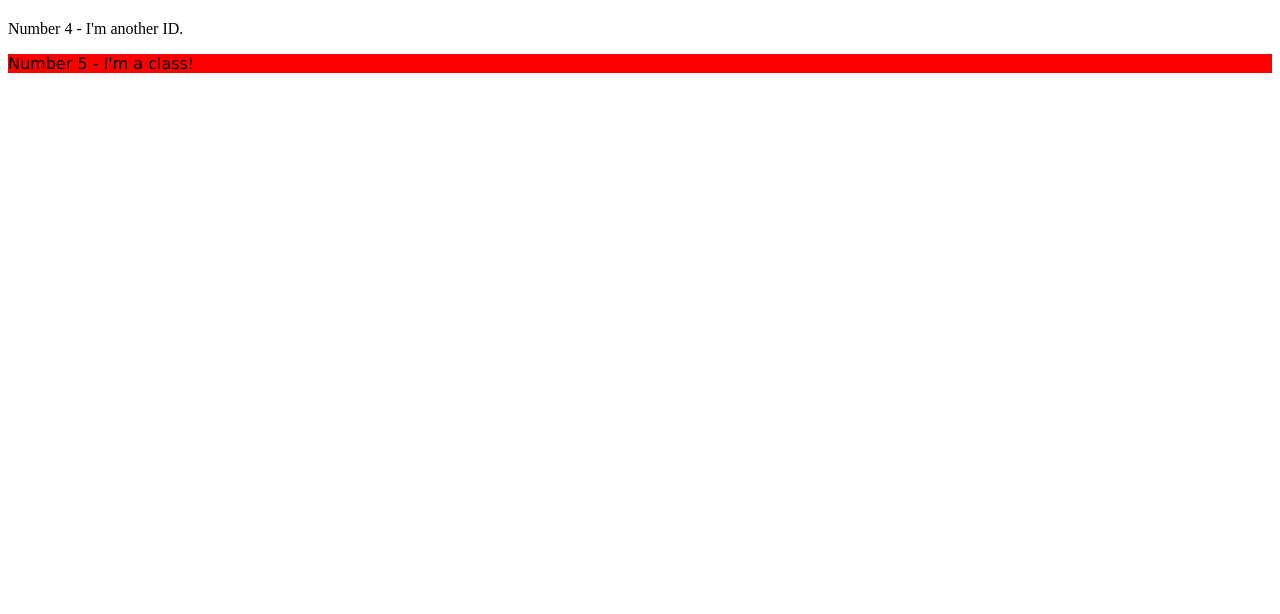
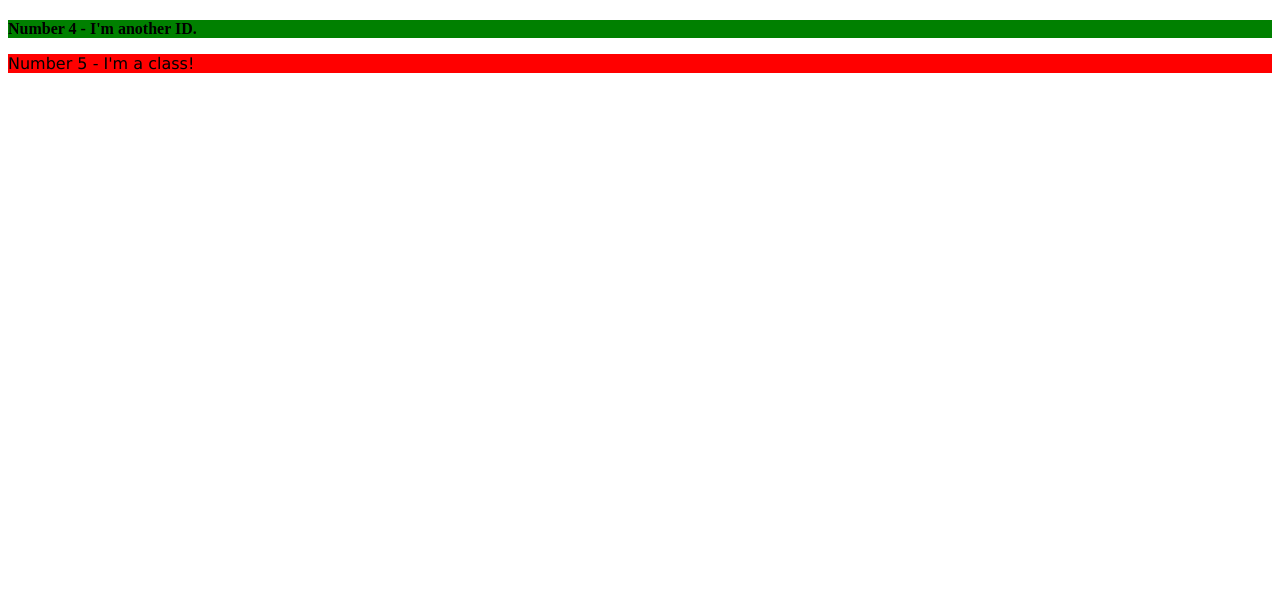
Before and after one commit to tford7718/odin_project, a plain HTML site: page html_css_exercises/exercise2.html in a window 1280 px wide. Shown: the part 186-800 px from the top of the page. Drawn offline with Linux system fonts and the light colour scheme.

Commit message:
exercise 2 attempt 5

```diff
--- a/html_css_exercises/exercise2.html
+++ b/html_css_exercises/exercise2.html
@@ -11,7 +11,7 @@
     <p class="odd">Number 1 - I'm a class!</p>
     <div id="number2">Number 2 - I'm one ID.</div>
     <p class="odd" style="font-size: 36px;">Number 3 - I'm a class, but cooler!</p>
-    <div class="even">Number 4 - I'm another ID.</div>
+    <div class="even" style="background-color: green; size: 24px; font-weight: bold;">Number 4 - I'm another ID.</div>
     <p class="odd">Number 5 - I'm a class!</p>
   </body>
 </html>
```
